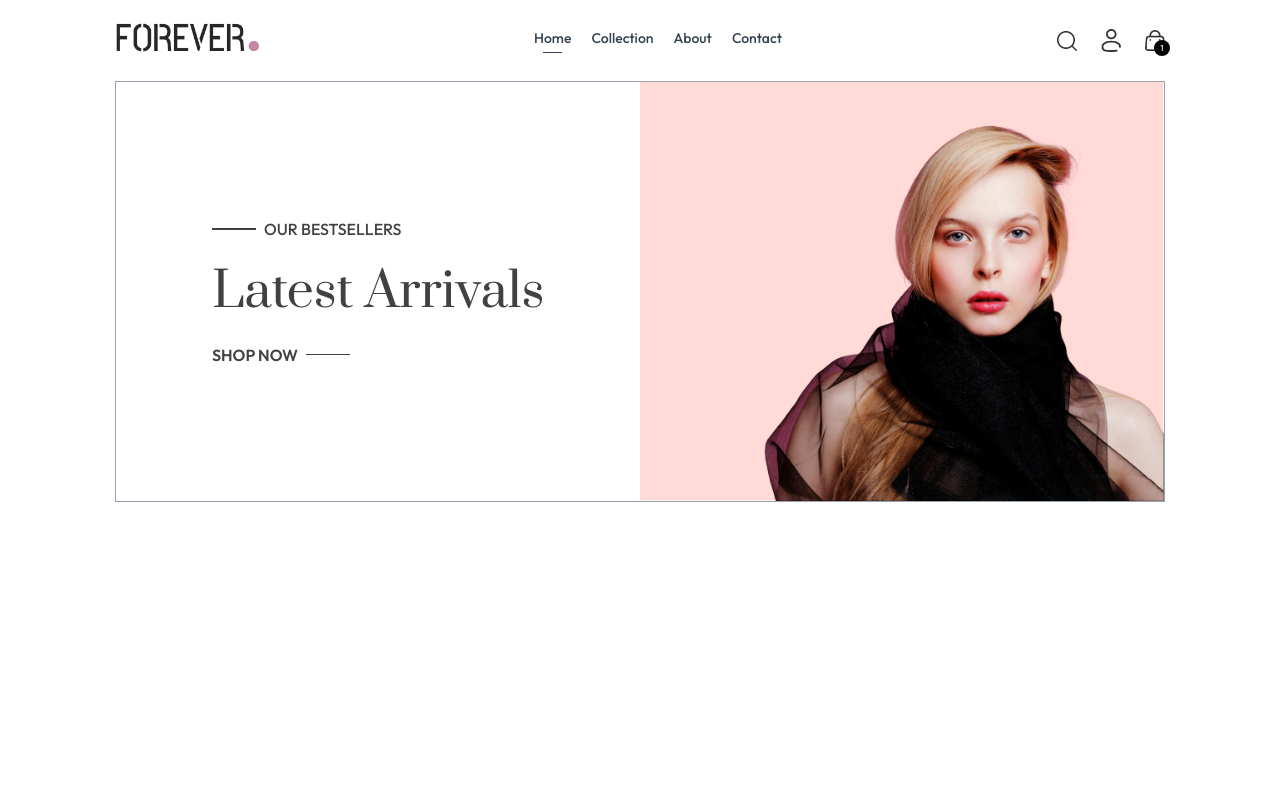
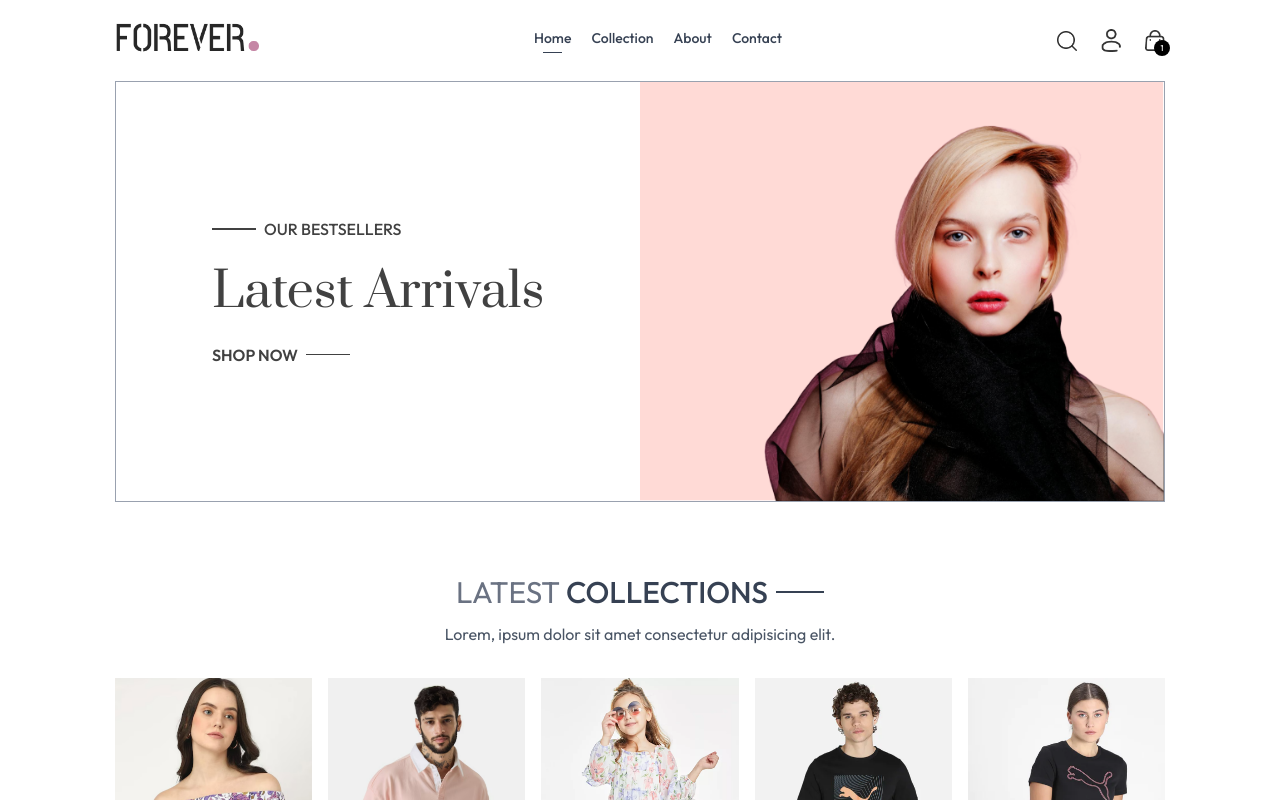
Before and after one commit to mahimaanchra/mern-ecommerce-stripe, a React (Vite) app in the folder Frontend/: page / in a window 1280 px wide. Shown: the top 800 px of the page. Built offline with nearby package versions, Linux system fonts and the light colour scheme.

Commit message:
debugging

```diff
--- a/Frontend/src/components/Title.jsx
+++ b/Frontend/src/components/Title.jsx
@@ -2,8 +2,8 @@ import React from 'react'
 
 const Title = ({text1 , text2}) => {
   return (
-    <div className='inline-felx gap-2 items-center mb-3'>
-      <p className='text-gray-500'>{text1} <span className='text-gray-700 font-medium'></span></p>
+    <div className='inline-flex gap-2 items-center mb-3'>
+      <p className='text-gray-500'>{text1} <span className='text-gray-700 font-medium'>{text2}</span></p>
       <p className='w-8 sm:w-12 h-[1px] sm:h-[2px] bg-gray-700'></p>
     </div>
   )
--- a/Frontend/src/context/ShopContext.jsx
+++ b/Frontend/src/context/ShopContext.jsx
@@ -9,9 +9,9 @@ const ShopContextProvider = (props) =>{
      products , currency , delivery_fee
     }
     return (
-        <ShopContextProvider value={value}>
+        <ShopContext.Provider value={value}>
             {props.children}
-        </ShopContextProvider>
+        </ShopContext.Provider>
     )
 }
 
--- a/Frontend/src/main.jsx
+++ b/Frontend/src/main.jsx
@@ -2,10 +2,13 @@ import { createRoot } from 'react-dom/client'
 import './index.css'
 import App from './App.jsx'
 import { BrowserRouter } from 'react-router-dom'
+import ShopContextProvider from './context/ShopContext.jsx'
 
 createRoot(document.getElementById('root')).render(
   <BrowserRouter>
+  <ShopContextProvider>
     <App />
+  </ShopContextProvider>
   </BrowserRouter>
 
 
--- a/Frontend/src/pages/Home.jsx
+++ b/Frontend/src/pages/Home.jsx
@@ -1,10 +1,12 @@
 import React from 'react'
 import Hero from '../components/Hero'
+import LatestCollection from '../components/LatestCollection'
 
 const Home = () => {
   return (
     <div>
      <Hero/>
+     <LatestCollection/>
     </div>
   )
 }
```
